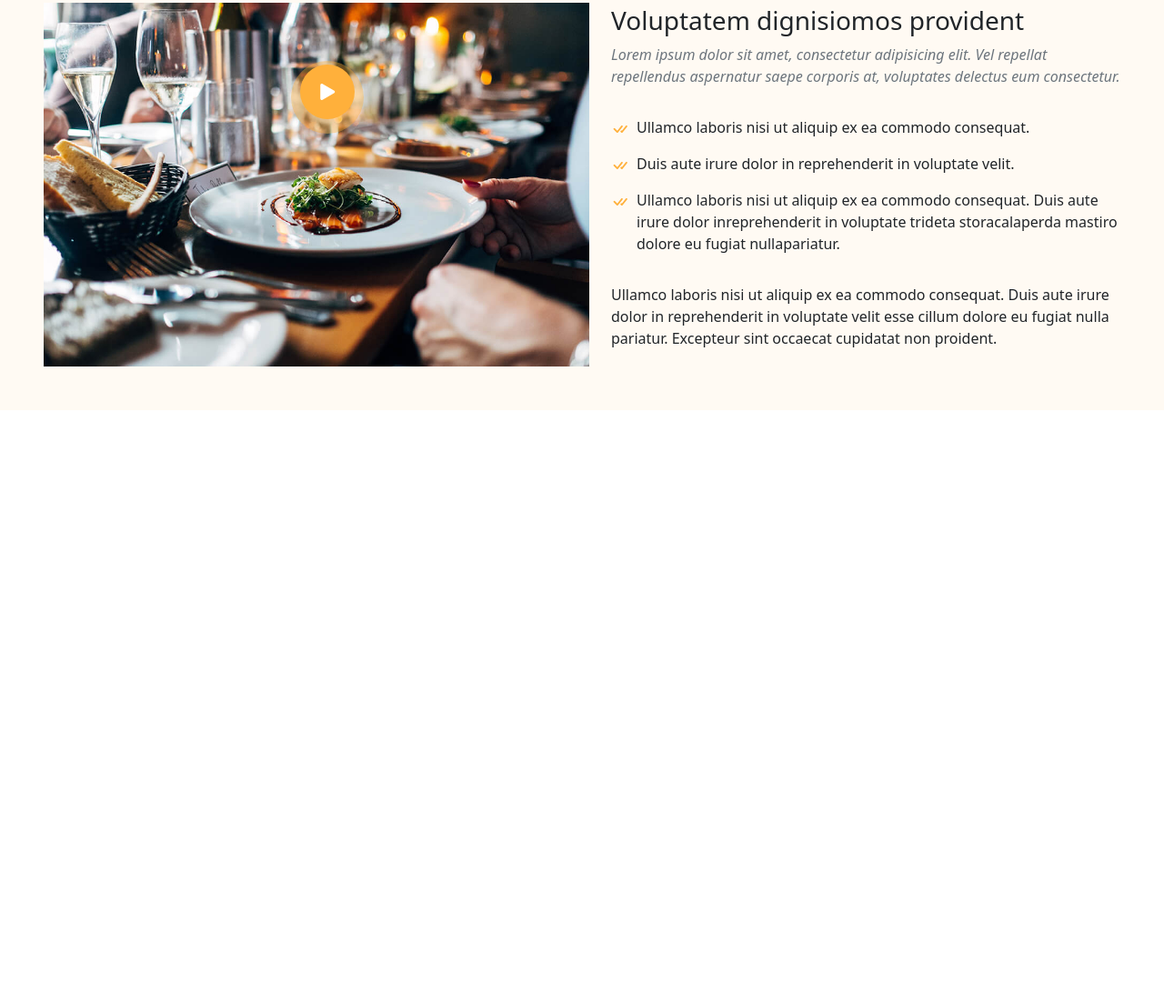
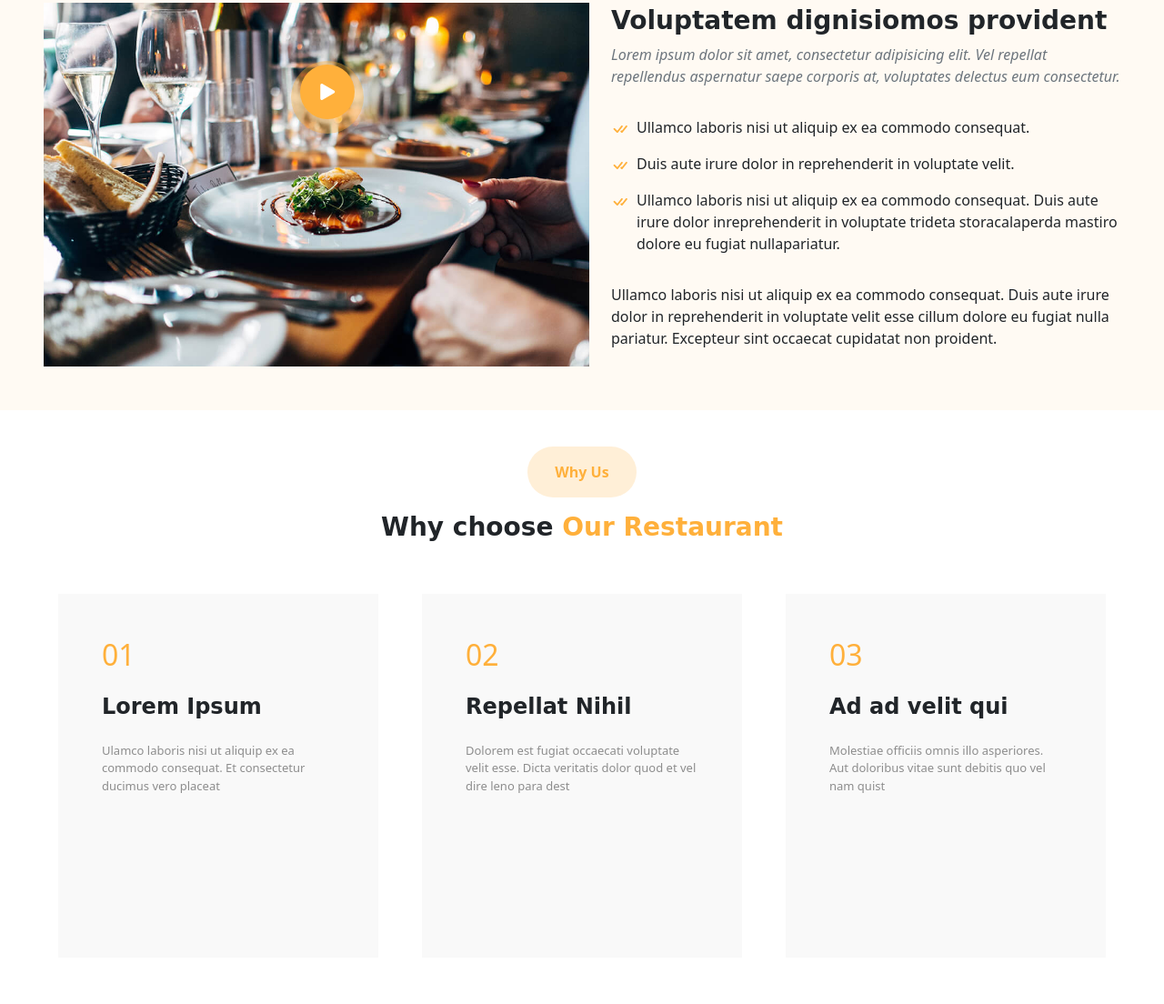
Before and after one commit to Yahya-Lerhni/Yahya-Lerhni, a website: page index.html in a window 1280 px wide. Shown: the part 893-1997 px from the top of the page at 91% size. Before the commit the page ends 1392 px from the top, so only its background shows below. Drawn offline with nearby package versions, Linux system fonts and the light colour scheme.

Commit message:
main: section main2

```diff
--- a/index.html
+++ b/index.html
@@ -39,7 +39,7 @@
                     <div class="carousel-item active">
                         <img src="./public/images/slide-1.jpg" class="d-block img-nav w-100" alt="...">
                         <div class="carousel-caption d-none d-md-block title-centre ">
-                            <h5 class="fs-1"><span class="text-orange">Delicious</span> Restaurant</h5>
+                            <h5 class="fs-1 fw-bold"><span class="text-orange">Delicious</span> Restaurant</h5>
                             <p>Lorem ipsum dolor sit amet, consectetur adipiscing elit, sed do eiusmod tempor incididunt
                                 ut labore et dolore magna aliqua. Ut enim ad minim veniam, quis nostrud exercitation
                                 ullamco laboris nisi ut aliquip ex ea commodo consequat.
@@ -53,7 +53,7 @@
                     <div class="carousel-item">
                         <img src="./public/images/slide-2.jpg" class="d-block img-nav w-100" alt="...">
                         <div class="carousel-caption d-none d-md-block title-centre ">
-                            <h5 class="fs-1">At vero eos et accusamus</h5>
+                            <h5 class="fs-1 fw-bold">At vero eos et accusamus</h5>
                             <p>Nam libero tempore, cum soluta nobis est eligendi optio cumque nihil impedit quo minus id
                                 quod maxime placeat facere possimus, omnis voluptas assumenda est, omnis dolor
                                 repellendus.
@@ -68,7 +68,7 @@
                     <div class="carousel-item">
                         <img src="./public/images/slide-3.jpg" class="d-block img-nav w-100" alt="...">
                         <div class="carousel-caption d-none d-md-block title-centre ">
-                            <h5 class="fs-1">Temporibus autem quibusdam</h5>
+                            <h5 class="fs-1 fw-bold">Temporibus autem quibusdam</h5>
                             <p>Beatae vitae dicta sunt explicabo. Nemo enim ipsam voluptatem quia voluptas sit
                                 aspernatur
                                 aut odit aut fugit, sed quia consequuntur magni dolores eos qui ratione voluptatem sequi
@@ -101,12 +101,13 @@
             <div class="d-flex justify-content-center align-items-center gap-4  main1-1">
                 <div class="rela">
                     <img width="600" src="./public/images/about.jpg" alt="">
-                  <a href="https://www.youtube.com/watch?v=Y7f98aduVJ8 " target="#"><i class="bi bi-play-fill play fs-2 text-white d-flex justify-content-center align-items-center border-opacity-75"></i></a>
+                    <a href="https://www.youtube.com/watch?v=Y7f98aduVJ8 " target="#"><i
+                            class="bi bi-play-fill play fs-2 text-white d-flex justify-content-center align-items-center border-opacity-75"></i></a>
                 </div>
                 <div class="opacity"></div>
                 <div class="d-flex flex-column align-items-center gap-3">
                     <div>
-                    <h1 class="fs-3">Voluptatem dignisiomos provident</h1>
+                        <h1 class="fs-3 fw-bold">Voluptatem dignisiomos provident</h1>
                         <p class="text-secondary fst-italic">Lorem ipsum dolor sit amet, consectetur adipisicing elit.
                             Vel repellat repellendus aspernatur saepe corporis at, voluptates delectus eum consectetur.
                         </p>
@@ -138,6 +139,29 @@
                 </div>
             </div>
         </section>
+        <section class="main2 d-flex flex-column align-items-center">
+            <div class="main2 d-flex flex-column align-items-center">
+                <p class="p-main2 text-orange  fw-bold d-flex justify-content-center align-items-center rounded-5">Why Us</p>
+                <h3 class="fw-bold">Why choose <span class="text-orange">Our Restaurant</span></h3>
+            </div>
+            <div class="d-flex justify-content-center align-items-center gap-5 p-5">
+                <div class="div-main2 d-flex flex-column align-items-start gap-3 p-5">
+                    <h2>01</h2>
+                    <h4 class="fs-4 fw-bold">Lorem Ipsum</h4>
+                    <p>Ulamco laboris nisi ut aliquip ex ea commodo consequat. Et consectetur ducimus vero placeat</p>
+                </div>
+                <div class="div-main2 d-flex flex-column align-items-start gap-3 p-5">
+                    <h2>02</h2>
+                    <h4 class="fs-4 fw-bold">Repellat Nihil</h4>
+                    <p>Dolorem est fugiat occaecati voluptate velit esse. Dicta veritatis dolor quod et vel dire leno para dest</p>
+                </div>
+                <div class="div-main2 d-flex flex-column align-items-start gap-3 p-5">
+                    <h2>03</h2>
+                    <h4 class="fs-4 fw-bold">Ad ad velit qui</h4>
+                    <p>Molestiae officiis omnis illo asperiores. Aut doloribus vitae sunt debitis quo vel nam quist</p>
+                </div>
+            </div>
+        </section>
     </main>
     <!-- fin main -->
     <!-- debut footer -->
--- a/src/sass/app.sass
+++ b/src/sass/app.sass
@@ -15,3 +15,4 @@ $theme-colors: map-merge($custom-colors , $theme-colors)
 @import ../sass/modules/header/header
 @import ../sass/modules/main/main
 @import ../sass/modules/main/main1/_main1
+@import ../sass/modules/main/main2/_main2
--- a/src/sass/modules/main/main.sass
+++ b/src/sass/modules/main/main.sass
@@ -0,0 +1,4 @@
+main
+    display: flex
+    flex-direction: column
+    gap: 5vh
--- a/src/sass/modules/main/main1/_main1.sass
+++ b/src/sass/modules/main/main1/_main1.sass
@@ -1,6 +1,8 @@
 .main1
     background-color: #fffaf3
     position: relative
+    h1
+        font-family: cursive
 .play
     width: 60px
     height: 60px
--- /dev/null
+++ b/src/sass/modules/main/main2/_main2.sass
@@ -0,0 +1,27 @@
+.p-main2
+    background-color: rgba(255, 176, 59,0.2)
+    width: 15vh
+    height: 7vh
+h3 , h4
+    font-family: cursive
+.div-main2
+    width: 33%
+    height: 50vh
+    background-color: #f9f9f9
+    transition: 0.5s ease
+    h2
+        color: #ffb03b
+    p
+        color: #8d8d8d
+        font-size: 13px
+        width: 20vw
+
+.div-main2
+    &:hover
+        background-color: #ffb03b
+        color: white
+        padding: 5vh !important
+        p
+            color: white
+        h2
+            color: white
```
Also changed, not shown: public/css/app.css, 1 other file. Lines whose indentation alone changed are shown as unchanged.
